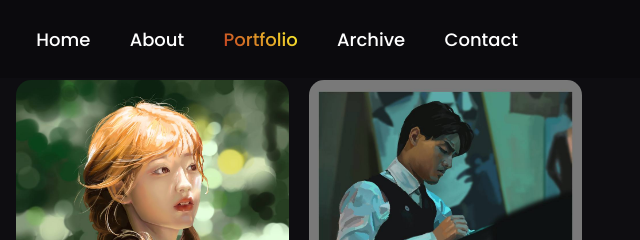
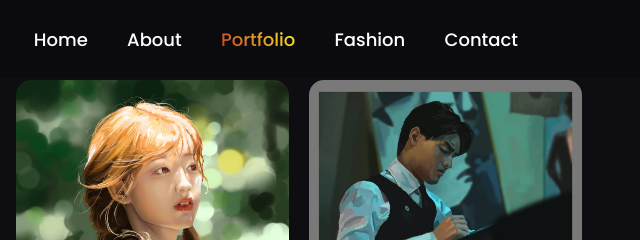
Before and after one commit to yulyaai/websites, a plain HTML site: page portfolio.html in a window 1280 px wide. Shown: the top 240 px of the page, 634-1274 px from the left. Drawn offline with nearby package versions, Linux system fonts and the light colour scheme; files whose address does not match are found by name.

Commit message:
Update portfolio.html

```diff
--- a/portfolio.html
+++ b/portfolio.html
@@ -15,7 +15,7 @@
         <a href="index.html" style="--i:1;" >Home</a>
         <a href="about.html"  style="--i:2;">About</a>
         <a href="#"  style="--i:3;" class="active">Portfolio</a>
-        <a href="archive.html"  style="--i:4;">Archive</a>
+        <a href="fashion.html"  style="--i:4;">Fashion</a>
         <a href="contact.html"  style="--i:5;">Contact</a>
       </nav>
     </header>
```
